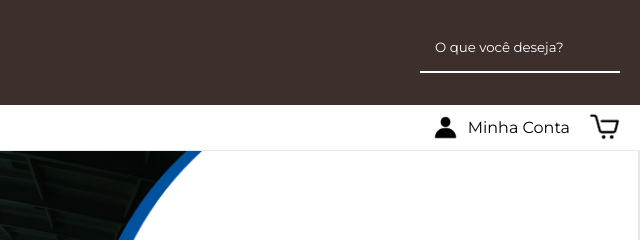
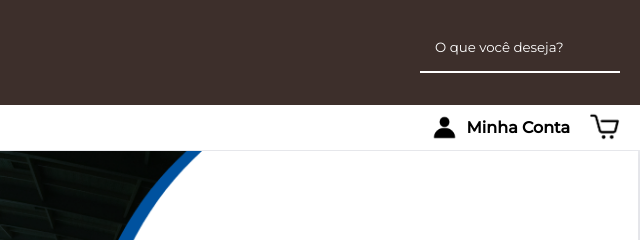
Before and after one commit to ViniciusJaeger/Projeto-BrownNow, a plain HTML site: page home.html in a window 1280 px wide. Shown: the top 240 px of the page, 640-1280 px from the left. Drawn offline with Linux system fonts and the light colour scheme.

Commit message:
'login/cad'

```diff
--- a/assets/home.css
+++ b/assets/home.css
@@ -95,13 +95,20 @@ body{
     display: flex;
     justify-content: center;
     align-items: center;
-    cursor: pointer;
 }
 
 .conta img{
     margin-right: 10px;
     height: 25px;
     overflow: cover;
+}
+
+.conta a{
+    text-decoration: none;
+    font-weight: 600;
+    color: #000;
+    display: flex;
+    align-items: center;
 }
 
 /* login */
--- a/assets/login.css
+++ b/assets/login.css
@@ -270,9 +270,6 @@ h6 span{
   box-shadow: 0 8px 24px 0 rgba(16,39,112,.2);
 }
 
-
-
-
 .logo {
 	position: absolute;
 	top: 30px;
--- a/home.html
+++ b/home.html
@@ -32,9 +32,10 @@
                 </ul>
             </div>
             <div class="car-conta">
-            <div class="conta" onclick="openPopup()">
-               <img src="images/perfil-removebg-preview.png" alt="" >
+            <div class="conta">
+               <a href=""><img src="images/perfil-removebg-preview.png" alt="" >
                 <span>Minha Conta</span>
+                </a>
             </div>
 
             <div class="car">
```
Also changed, not shown: login.html (+4 -4 lines).
